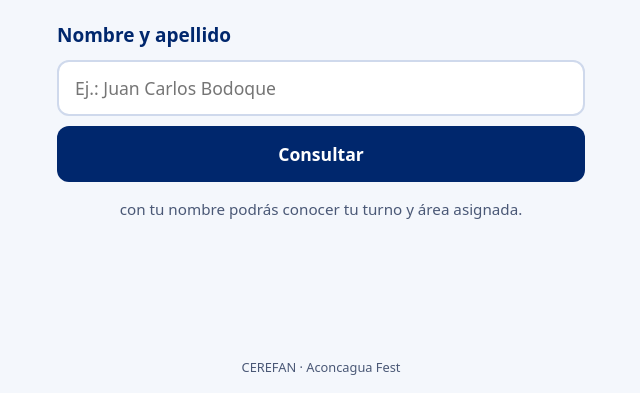
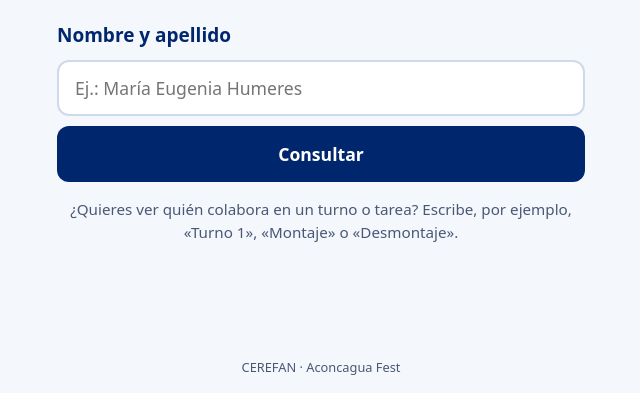
Before and after one commit to cerefan/CONSULTA-VOLUNTARIOS, a plain HTML site: page index.html in a window 1280 px wide. Shown: the part 407-800 px from the top of the page, without its empty margins (319-959 px from the left). Drawn offline with Linux system fonts and the light colour scheme.

Commit message:
Add files via upload

```diff
--- a/buscador.js
+++ b/buscador.js
@@ -104,7 +104,8 @@
   }
 
   // ---- Consulta por turno: "Turno 1", "turno1", "TURNOS 2" -------------------------------
-  var ORDEN_AREAS = ["Accesos", "Stand", "Zonas", "Colaciones", "Logística", "Cuidado Ambiental", "Reserva"];
+  // Orden en que se muestran las áreas dentro de un turno. Las que no estén aquí van al final, por orden alfabético.
+  var ORDEN_AREAS = ["Accesos", "Stand Cerefan", "Stand", "Zonas", "Colaciones", "Logística", "Cuidado Ambiental", "Reserva"];
 
   function ordenArea(nombre) {
     var i = ORDEN_AREAS.indexOf(nombre);
--- a/datos/voluntarios.json
+++ b/datos/voluntarios.json
@@ -5,7 +5,7 @@
    {
     "turno": 1,
     "horario": "10:00–13:00",
-    "area": "Stand",
+    "area": "Stand Cerefan",
     "subarea": "Información"
    }
   ],
@@ -17,7 +17,7 @@
    {
     "turno": 1,
     "horario": "10:00–13:00",
-    "area": "Stand",
+    "area": "Stand Cerefan",
     "subarea": "Talleres"
    }
   ],
@@ -35,7 +35,7 @@
    {
     "turno": 2,
     "horario": "13:00–16:00",
-    "area": "Stand",
+    "area": "Stand Cerefan",
     "subarea": "Merch"
    },
    {
@@ -51,15 +51,20 @@
   "nombre": "Antonia Paredes",
   "turnos": [
    {
+    "turno": 1,
+    "horario": "10:00–13:00",
+    "area": "Logística"
+   },
+   {
     "turno": 2,
     "horario": "13:00–16:00",
-    "area": "Stand",
+    "area": "Stand Cerefan",
     "subarea": "Información"
    },
    {
     "turno": 3,
     "horario": "16:00–19:00",
-    "area": "Stand",
+    "area": "Stand Cerefan",
     "subarea": "Talleres"
    }
   ],
@@ -71,7 +76,7 @@
    {
     "turno": 1,
     "horario": "10:00–13:00",
-    "area": "Stand",
+    "area": "Stand Cerefan",
     "subarea": "Merch"
    }
   ],
@@ -89,26 +94,14 @@
    {
     "turno": 2,
     "horario": "13:00–16:00",
-    "area": "Logística",
-    "subarea": "Grupo 1"
+    "area": "Zonas",
+    "subarea": "Proyectos"
    },
    {
     "turno": 3,
     "horario": "16:00–19:00",
-    "area": "Cuidado Ambiental",
-    "subarea": "Grupo 1"
-   }
-  ],
-  "especiales": []
- },
- {
-  "nombre": "Esperanza Muñoz",
-  "turnos": [
-   {
-    "turno": 2,
-    "horario": "13:00–16:00",
-    "area": "Zonas",
-    "subarea": "Proyectos"
+    "area": "Accesos",
+    "subarea": "Acceso 3"
    }
   ],
   "especiales": []
@@ -123,21 +116,22 @@
     "subarea": "Acceso 2"
    },
    {
+    "turno": 2,
+    "horario": "13:00–16:00",
+    "area": "Zonas",
+    "subarea": "Emprendedores"
+   },
+   {
     "turno": 3,
     "horario": "16:00–19:00",
-    "area": "Cuidado Ambiental",
-    "subarea": "Grupo 2"
+    "area": "Accesos",
+    "subarea": "Acceso 1"
    }
   ],
   "especiales": [
    {
     "tipo": "Montaje",
     "momento": "Viernes 16, mediodía"
-   },
-   {
-    "tipo": "Reserva",
-    "turno": 2,
-    "horario": "13:00–16:00"
    },
    {
     "tipo": "Desmontaje",
@@ -175,13 +169,13 @@
    {
     "turno": 2,
     "horario": "13:00–16:00",
-    "area": "Stand",
+    "area": "Stand Cerefan",
     "subarea": "Información"
    },
    {
     "turno": 3,
     "horario": "16:00–19:00",
-    "area": "Stand",
+    "area": "Stand Cerefan",
     "subarea": "Información"
    }
   ],
@@ -193,7 +187,7 @@
    {
     "turno": 1,
     "horario": "10:00–13:00",
-    "area": "Stand",
+    "area": "Stand Cerefan",
     "subarea": "Merch"
    },
    {
@@ -235,31 +229,12 @@
   ]
  },
  {
-  "nombre": "Gonzalo López",
-  "turnos": [
-   {
-    "turno": 1,
-    "horario": "10:00–13:00",
-    "area": "Logística",
-    "subarea": "Grupo 1"
-   },
-   {
-    "turno": 3,
-    "horario": "16:00–19:00",
-    "area": "Zonas",
-    "subarea": "Proyectos"
-   }
-  ],
-  "especiales": []
- },
- {
   "nombre": "Hugo Bernal",
   "turnos": [
    {
     "turno": 2,
     "horario": "13:00–16:00",
-    "area": "Logística",
-    "subarea": "Grupo 1"
+    "area": "Logística"
    },
    {
     "turno": 3,
@@ -282,7 +257,7 @@
    {
     "turno": 2,
     "horario": "13:00–16:00",
-    "area": "Stand",
+    "area": "Stand Cerefan",
     "subarea": "Merch"
    }
   ],
@@ -317,7 +292,7 @@
    {
     "turno": 1,
     "horario": "10:00–13:00",
-    "area": "Stand",
+    "area": "Stand Cerefan",
     "subarea": "Talleres"
    }
   ],
@@ -335,30 +310,12 @@
    {
     "turno": 2,
     "horario": "13:00–16:00",
-    "area": "Stand",
+    "area": "Stand Cerefan",
     "subarea": "Talleres"
    },
    {
     "turno": 3,
     "horario": "16:00–19:00",
-    "area": "Accesos",
-    "subarea": "Acceso 2"
-   }
-  ],
-  "especiales": []
- },
- {
-  "nombre": "Javiera Quijano",
-  "turnos": [
-   {
-    "turno": 1,
-    "horario": "10:00–13:00",
-    "area": "Zonas",
-    "subarea": "Stands"
-   },
-   {
-    "turno": 2,
-    "horario": "13:00–16:00",
     "area": "Accesos",
     "subarea": "Acceso 2"
    }
@@ -383,19 +340,19 @@
    {
     "turno": 2,
     "horario": "13:00–16:00",
-    "area": "Logística",
-    "subarea": "Grupo 2"
+    "area": "Colaciones",
+    "subarea": "Repartir"
+   },
+   {
+    "turno": 3,
+    "horario": "16:00–19:00",
+    "area": "Cuidado Ambiental"
    }
   ],
   "especiales": [
    {
     "tipo": "Montaje",
     "momento": "Viernes 16, mediodía"
-   },
-   {
-    "tipo": "Reserva",
-    "turno": 3,
-    "horario": "16:00–19:00"
    },
    {
     "tipo": "Desmontaje",
@@ -415,18 +372,6 @@
    {
     "turno": 3,
     "horario": "16:00–19:00",
-    "area": "Zonas",
-    "subarea": "Emprendedores"
-   }
-  ],
-  "especiales": []
- },
- {
-  "nombre": "Jorge Arancibia",
-  "turnos": [
-   {
-    "turno": 2,
-    "horario": "13:00–16:00",
     "area": "Zonas",
     "subarea": "Emprendedores"
    }
@@ -497,7 +442,7 @@
     "turno": 3,
     "horario": "16:00–19:00",
     "area": "Zonas",
-    "subarea": "Stands"
+    "subarea": "Proyectos"
    }
   ],
   "especiales": []
@@ -508,8 +453,7 @@
    {
     "turno": 1,
     "horario": "10:00–13:00",
-    "area": "Logística",
-    "subarea": "Grupo 2"
+    "area": "Logística"
    },
    {
     "turno": 2,
@@ -520,8 +464,7 @@
    {
     "turno": 3,
     "horario": "16:00–19:00",
-    "area": "Cuidado Ambiental",
-    "subarea": "Grupo 1"
+    "area": "Cuidado Ambiental"
    }
   ],
   "especiales": []
@@ -544,7 +487,7 @@
    {
     "turno": 3,
     "horario": "16:00–19:00",
-    "area": "Stand",
+    "area": "Stand Cerefan",
     "subarea": "Merch"
    }
   ],
@@ -556,7 +499,7 @@
    {
     "turno": 1,
     "horario": "10:00–13:00",
-    "area": "Stand",
+    "area": "Stand Cerefan",
     "subarea": "Información"
    }
   ],
@@ -578,27 +521,28 @@
   "nombre": "Miguel Ángel Zerené",
   "turnos": [
    {
+    "turno": 1,
+    "horario": "10:00–13:00",
+    "area": "Zonas",
+    "subarea": "Stands"
+   },
+   {
     "turno": 2,
     "horario": "13:00–16:00",
-    "area": "Logística",
-    "subarea": "Grupo 2"
+    "area": "Accesos",
+    "subarea": "Acceso 2"
    },
    {
     "turno": 3,
     "horario": "16:00–19:00",
-    "area": "Accesos",
-    "subarea": "Acceso 2"
+    "area": "Stand Cerefan",
+    "subarea": "Talleres"
    }
   ],
   "especiales": [
    {
     "tipo": "Montaje",
     "momento": "Viernes 16, mediodía"
-   },
-   {
-    "tipo": "Reserva",
-    "turno": 1,
-    "horario": "10:00–13:00"
    },
    {
     "tipo": "Desmontaje",
@@ -618,8 +562,7 @@
    {
     "turno": 3,
     "horario": "16:00–19:00",
-    "area": "Cuidado Ambiental",
-    "subarea": "Grupo 2"
+    "area": "Cuidado Ambiental"
    }
   ],
   "especiales": []
@@ -637,30 +580,12 @@
   "especiales": []
  },
  {
-  "nombre": "Patricia Fornells",
-  "turnos": [
-   {
-    "turno": 2,
-    "horario": "13:00–16:00",
-    "area": "Colaciones",
-    "subarea": "Repartir"
-   },
-   {
-    "turno": 3,
-    "horario": "16:00–19:00",
-    "area": "Accesos",
-    "subarea": "Acceso 1"
-   }
-  ],
-  "especiales": []
- },
- {
   "nombre": "Perla Herrera",
   "turnos": [
    {
     "turno": 3,
     "horario": "16:00–19:00",
-    "area": "Stand",
+    "area": "Stand Cerefan",
     "subarea": "Información"
    }
   ],
@@ -672,7 +597,7 @@
    {
     "turno": 3,
     "horario": "16:00–19:00",
-    "area": "Stand",
+    "area": "Stand Cerefan",
     "subarea": "Merch"
    }
   ],
@@ -736,8 +661,8 @@
    {
     "turno": 3,
     "horario": "16:00–19:00",
-    "area": "Stand",
-    "subarea": "Talleres"
+    "area": "Accesos",
+    "subarea": "Acceso 2"
    }
   ],
   "especiales": []
@@ -766,30 +691,12 @@
   ]
  },
  {
-  "nombre": "Valentina Santibañez",
-  "turnos": [
-   {
-    "turno": 1,
-    "horario": "10:00–13:00",
-    "area": "Logística",
-    "subarea": "Grupo 2"
-   },
-   {
-    "turno": 3,
-    "horario": "16:00–19:00",
-    "area": "Accesos",
-    "subarea": "Acceso 3"
-   }
-  ],
-  "especiales": []
- },
- {
   "nombre": "Valeska Nahuelcura",
   "turnos": [
    {
     "turno": 2,
     "horario": "13:00–16:00",
-    "area": "Stand",
+    "area": "Stand Cerefan",
     "subarea": "Talleres"
    },
    {
@@ -816,8 +723,7 @@
    {
     "turno": 1,
     "horario": "10:00–13:00",
-    "area": "Logística",
-    "subarea": "Grupo 1"
+    "area": "Logística"
    },
    {
     "turno": 3,
@@ -830,7 +736,14 @@
  },
  {
   "nombre": "Victoria Villalba",
-  "turnos": [],
+  "turnos": [
+   {
+    "turno": 3,
+    "horario": "16:00–19:00",
+    "area": "Zonas",
+    "subarea": "Stands"
+   }
+  ],
   "especiales": [
    {
     "tipo": "Montaje",
--- a/index.html
+++ b/index.html
@@ -24,12 +24,12 @@
       <form id="formulario" novalidate autocomplete="off">
         <label for="nombre">Nombre y apellido</label>
         <input id="nombre" name="nombre" type="text" inputmode="text" autocapitalize="words"
-               autocorrect="off" spellcheck="false" placeholder="Ej.: Juan Carlos Bodoque"
+               autocorrect="off" spellcheck="false" placeholder="Ej.: María Eugenia Humeres"
                aria-describedby="mensaje" disabled>
         <button type="submit" class="boton" id="consultar" disabled>Consultar</button>
       </form>
 
-      <p id="ayuda-turno" class="ayuda">con tu nombre podrás conocer tu turno y área asignada.</p>
+      <p id="ayuda-turno" class="ayuda">¿Quieres ver quién colabora en un turno? Escribe, por ejemplo, «Turno 1».</p>
 
       <div id="mensaje" class="mensaje" role="alert" aria-live="polite" hidden></div>
       <div id="sugerencias" class="sugerencias" hidden></div>
--- a/script.js
+++ b/script.js
@@ -182,6 +182,19 @@
     campo.focus();
   }
 
+  // Indicación bajo el buscador: usa los tipos que realmente existen en los datos.
+  function armarAyuda(datos) {
+    var ejemplos = ["Turno 1"], vistos = {};
+    datos.forEach(function (p) {
+      p.especiales.forEach(function (e) {
+        if (!vistos[e.tipo]) { vistos[e.tipo] = true; ejemplos.push(e.tipo); }
+      });
+    });
+    var citas = ejemplos.map(function (x) { return "«" + x + "»"; });
+    var lista = citas.length > 1 ? citas.slice(0, -1).join(", ") + " o " + citas[citas.length - 1] : citas[0];
+    $("ayuda-turno").textContent = "¿Quieres ver quién colabora en un turno o tarea? Escribe, por ejemplo, " + lista + ".";
+  }
+
   $("ayuda-turno").hidden = !CONSULTA_POR_TURNO;
   form.addEventListener("submit", consultar);
 
@@ -189,6 +202,7 @@
     .then(function (r) { if (!r.ok) throw new Error(r.status); return r.json(); })
     .then(function (datos) {
       personas = datos;
+      armarAyuda(datos);
       campo.disabled = false; boton.disabled = false;
     })
     .catch(function () { mostrarMensaje(MSG_CARGA); });
```
Also changed, not shown: datos/inconsistencias.txt, 1 other file.
